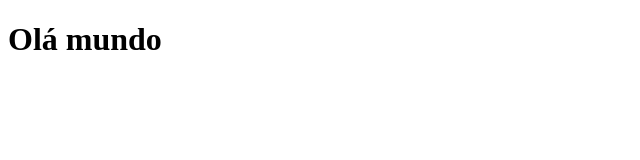
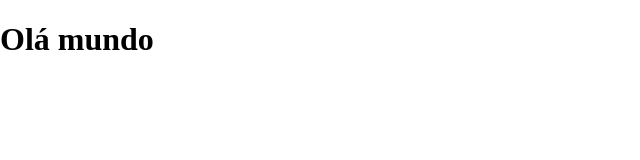
Before and after one commit to mpdsa/Blog, an Angular app: page / in a window 1280 px wide. Shown: the top 160 px of the page, without its empty margins (0-640 px from the left). Built offline with nearby package versions, Linux system fonts and the light colour scheme.

Commit message:
Removed margin borders

```diff
--- a/src/styles.sass
+++ b/src/styles.sass
@@ -1 +1,5 @@
-/* You can add global styles to this file, and also import other style files */
+*
+  box-sizing: border-box
+
+body
+  margin: 0
```
